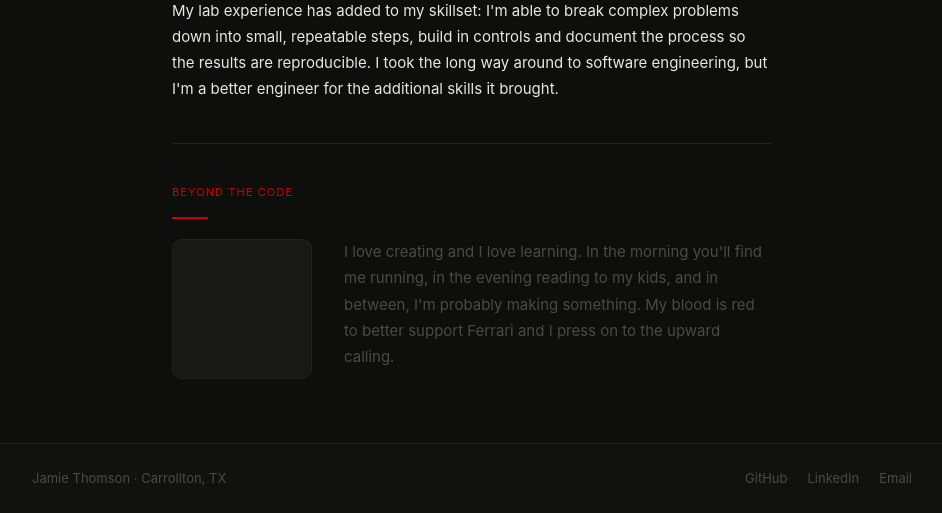
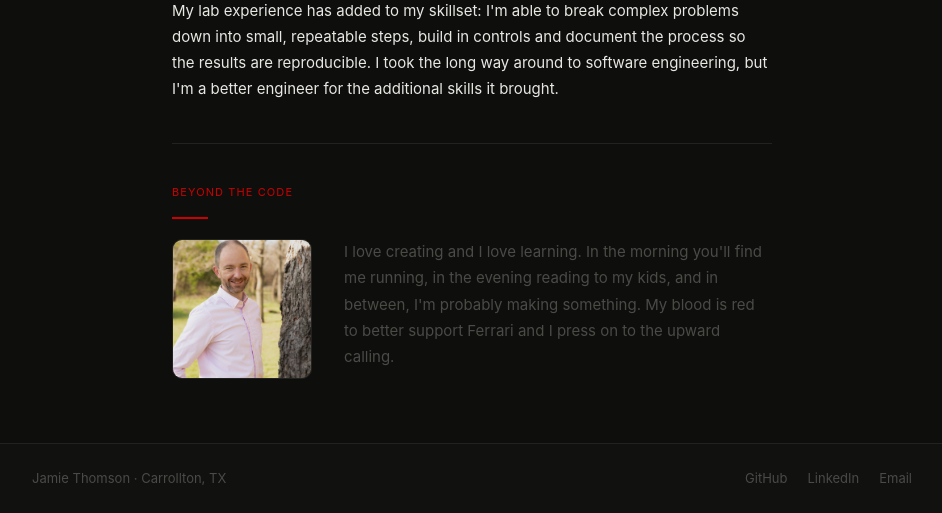
Before and after one commit to Firehawk41/Flask-Portfolio, a Flask app: page /about in a window 1280 px wide. Shown: the part 995-1508 px from the top of the page, without its empty margins (168-1110 px from the left). Run offline with Flask 3, Linux system fonts and the light colour scheme.

Commit message:
Add headshot to bio section
Replaces the bio-photo placeholder with Jamie's photo.

https://claude.ai/code/session_01RsSzv4bYu7WVEJ2TdSmViC

```diff
--- a/static/css/style.css
+++ b/static/css/style.css
@@ -463,6 +463,14 @@ a {
   background: var(--bg-card);
   border: 0.5px solid var(--border);
   border-radius: var(--radius);
+  overflow: hidden;
+}
+
+#bio-photo img {
+  width: 100%;
+  height: 100%;
+  object-fit: cover;
+  display: block;
 }
 
 .bio-text {
--- a/templates/about.html
+++ b/templates/about.html
@@ -18,7 +18,9 @@
     <p class="section-label">Beyond the code</p>
     <div class="red-rule"></div>
     <div class="bio-section">
-      <div id="bio-photo"></div>
+      <div id="bio-photo">
+        <img src="/static/images/bio-photo.png" alt="Jamie Thomson">
+      </div>
       <p class="bio-text">I love creating and I love learning. In the morning you'll find me running, in the evening reading to my kids, and in between, I'm probably making something. My blood is red to better support Ferrari and I press on to the upward calling.</p>
     </div>
   </div>
```
Also changed, not shown: static/images/bio-photo.png (added).
